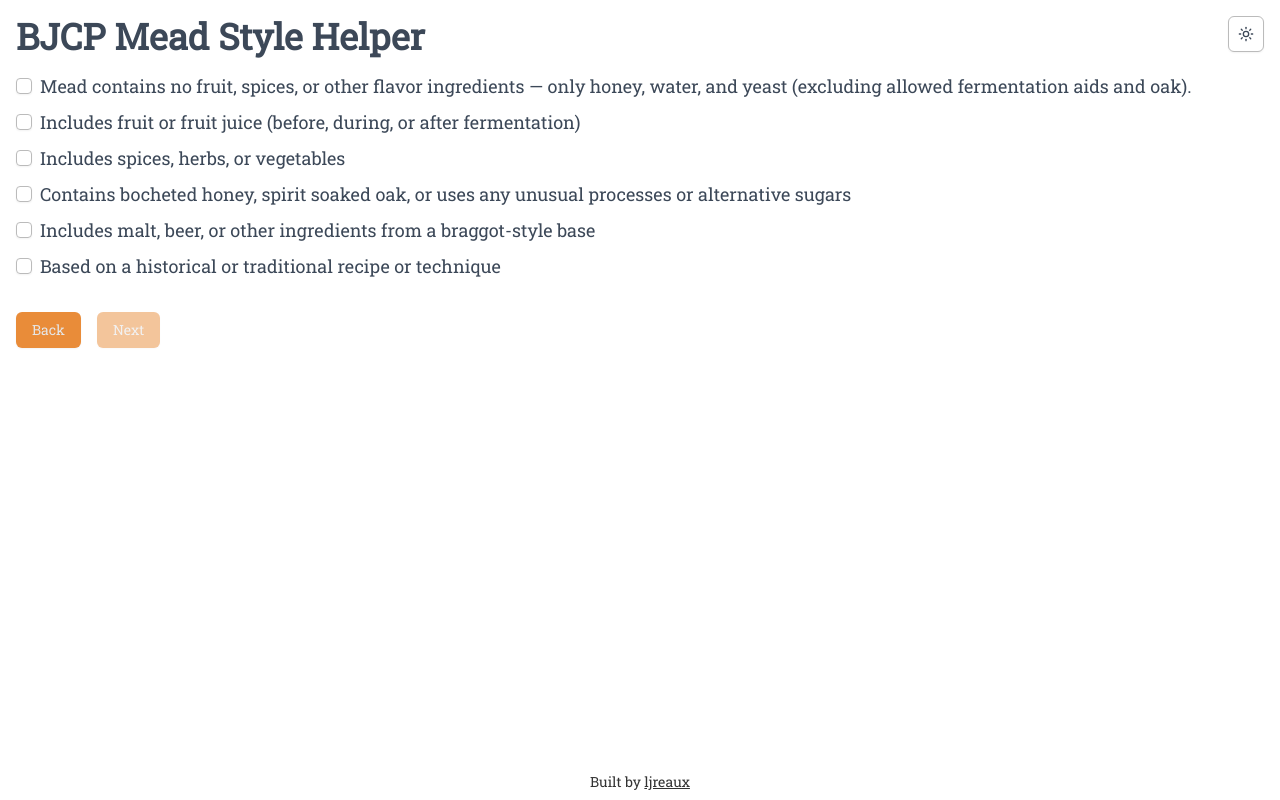
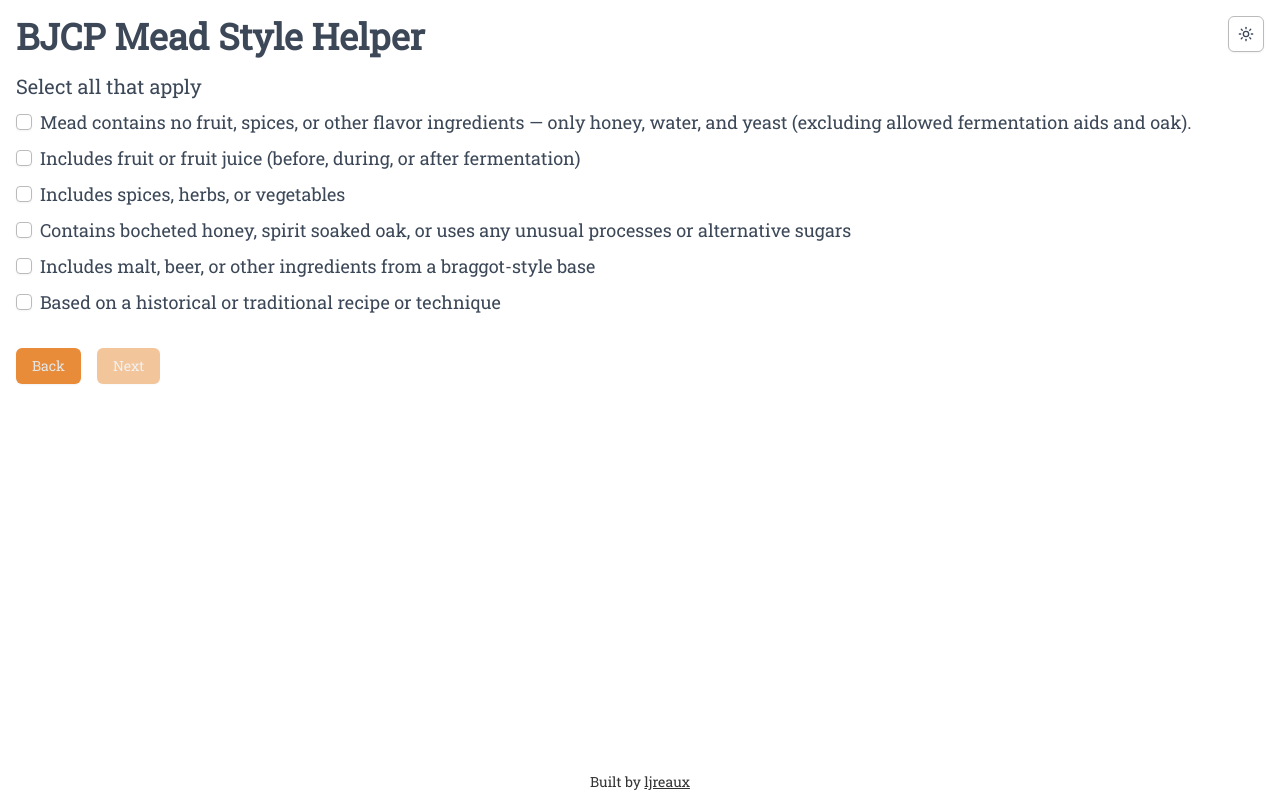
Before and after one commit to ljreaux/bjcp-mead-style-helper, a React (Vite) app: page / in a window 1280 px wide. Both pictures are taken after a click on the button "Next". Built offline with nearby package versions, Linux system fonts and the light colour scheme.

Commit message:
added instructions to question select

```diff
--- a/src/components/questions.tsx
+++ b/src/components/questions.tsx
@@ -117,7 +117,8 @@ export const PageOne = () => {
     isMelomel || isMetheglin || isSpecialty || isBraggot || isHistorical;
 
   return (
-    <div className="grid gap-2">
+    <div className="grid sm:gap-2 gap-6">
+      <p className="text-xl">Select all that apply</p>
       <ListItem
         id="q-one"
         isChecked={isTraditional}
```
